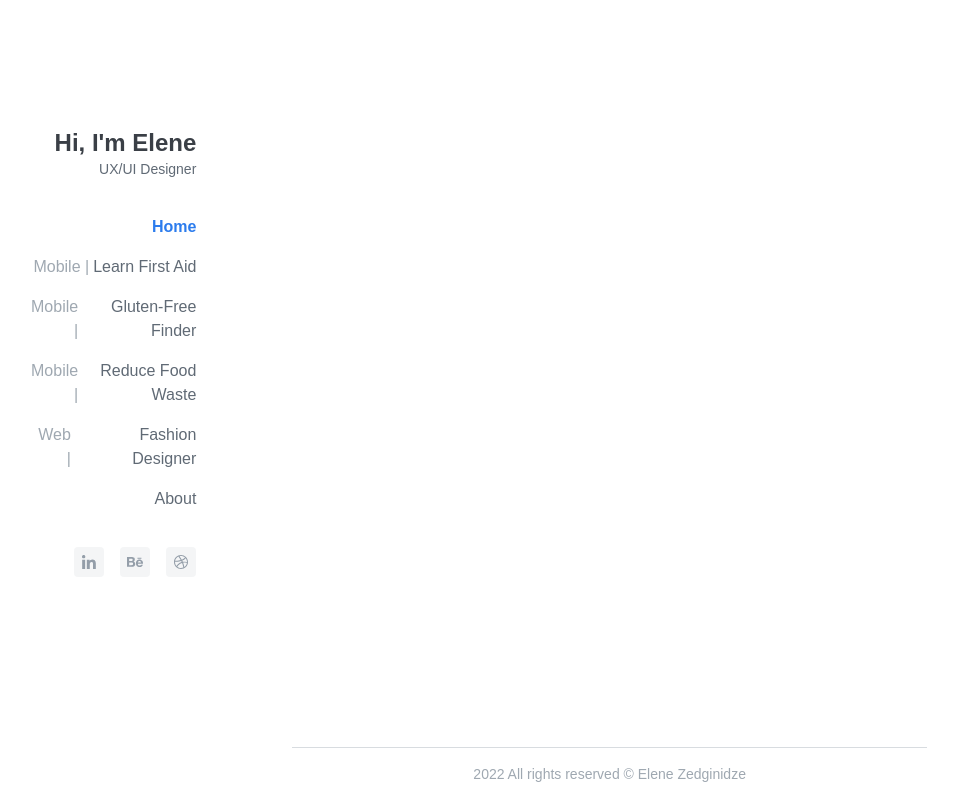
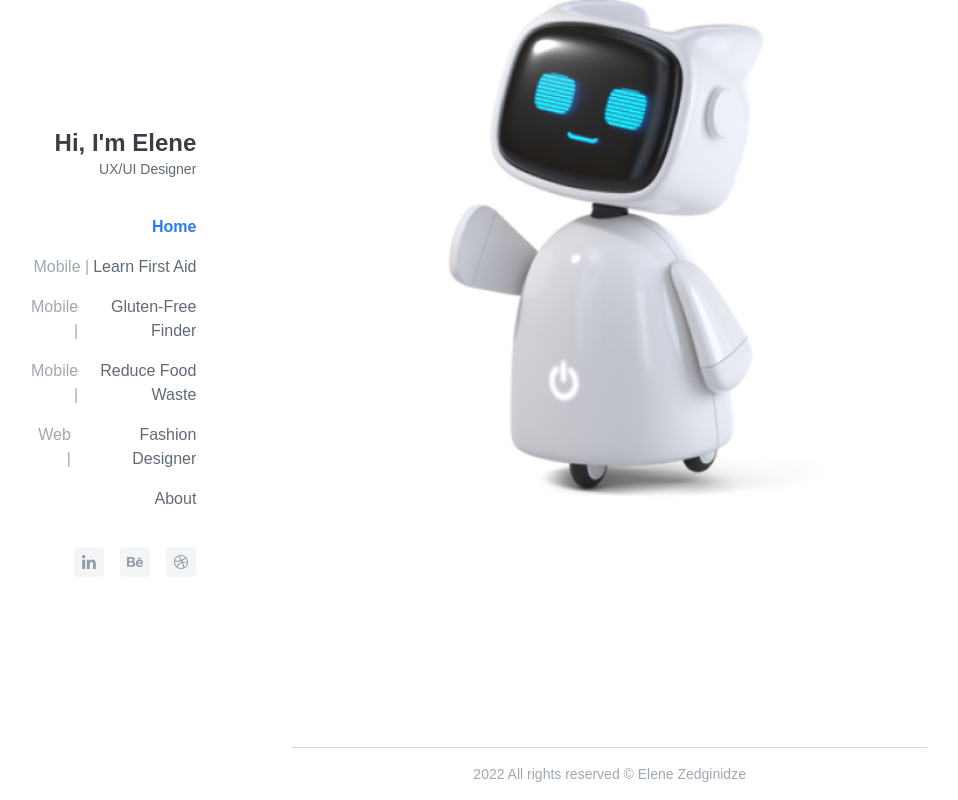
Before and after one commit to lelezedg/my-portfolio, a Next.js app: page / in a window 1280 px wide. Shown: the whole page, without its empty margins (113-1071 px from the left). Built offline with nearby package versions, Linux system fonts and the light colour scheme.

Commit message:
fix: styles

```diff
--- a/pages/index.tsx
+++ b/pages/index.tsx
@@ -7,13 +7,13 @@ export default function Home() {
       <div className="flex flex-1 justify-center">
         <h1 className="text-white ">Welcome</h1>
 
-        {/* <Image
+        <Image
           src="/assets/image1.png"
           width={390}
           height={507}
           alt="1"
           quality={30}
-        /> */}
+        />
       </div>
     </Layout>
   );
```
Also changed, not shown: 1 other file (tests, documents, lock files or other folders).
